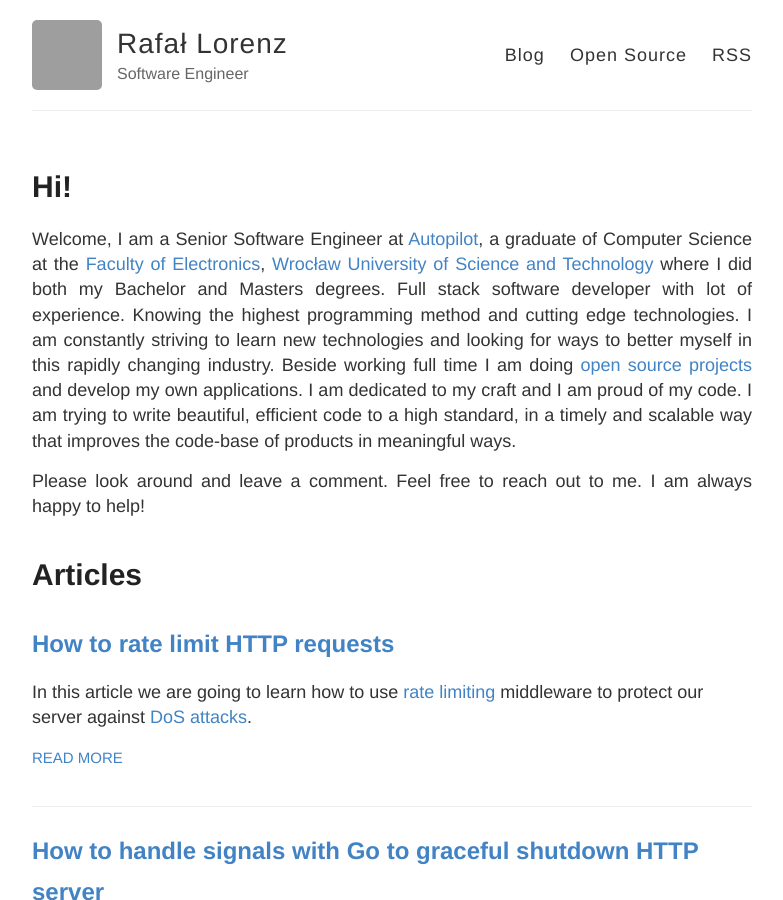
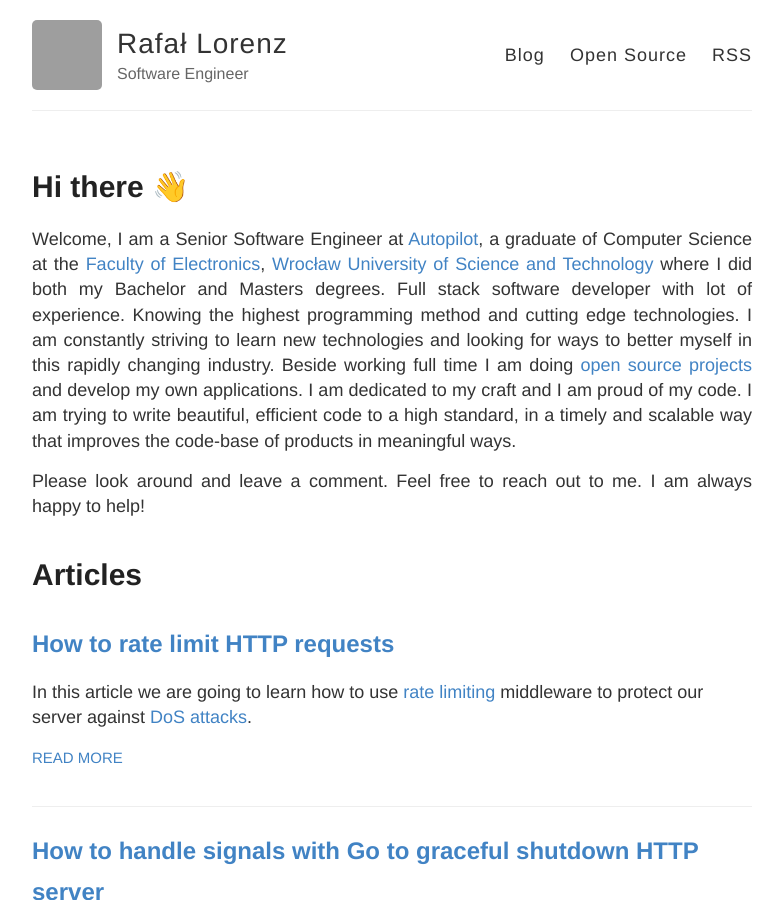
Before and after one commit to vardius/vardius.github.io, a Jekyll site: the page built from index.html, in a window 1280 px wide and 900 px high. Shown: the whole window, without its empty margins (248-1031 px from the left). Built offline with Jekyll 4.4.1, drawn with Linux system fonts in a browser that asks for light colours; grey boxes are pictures that could not be loaded.

```diff
--- a/index.html
+++ b/index.html
@@ -2,7 +2,7 @@
 layout: default
 ---
 
-<h1>Hi!</h1>
+<h1>Hi there 👋</h1>
 
 <p style="text-align: justify;">Welcome, I am a Senior Software Engineer at <a href="https://www.autopilothq.com">Autopilot</a>, a graduate of Computer Science at the <a href="http://weka.pwr.edu.pl/en/">Faculty of Electronics</a>, <a href="http://pwr.edu.pl/en/">Wrocław University of Science and Technology</a> where I did both my Bachelor and Masters degrees. Full stack software developer with lot of experience. Knowing the highest programming method and cutting edge technologies. I am constantly striving to learn new technologies and looking for ways to better myself in this rapidly changing industry. Beside working full time I am doing <a href="https://rafallorenz.com/open-source/">open source projects</a> and develop my own applications. I am dedicated to my craft and I am proud of my code. I am trying to write beautiful, efficient code to a high standard, in a timely and scalable way that improves the code-base of products in meaningful ways.</p>
 
```
Also changed, not shown: _pages/projects.md (+2 -0 lines).
